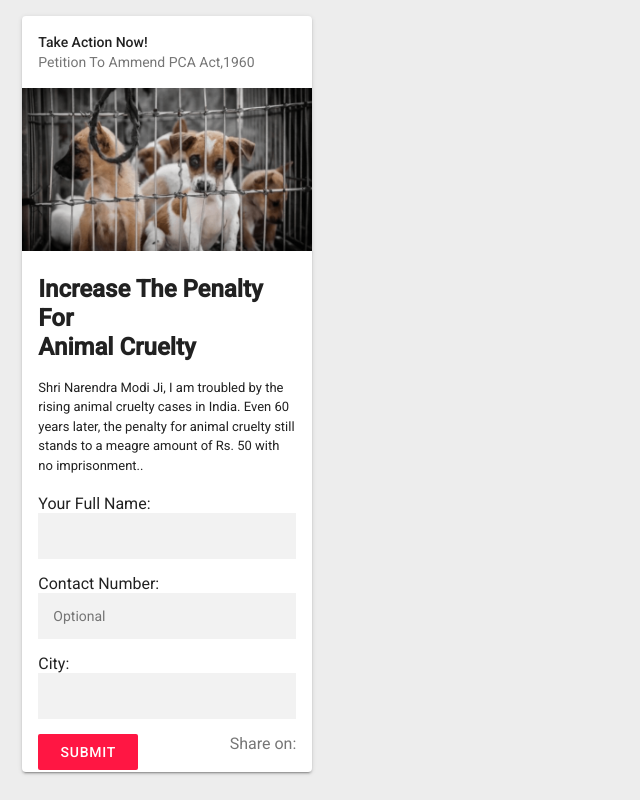
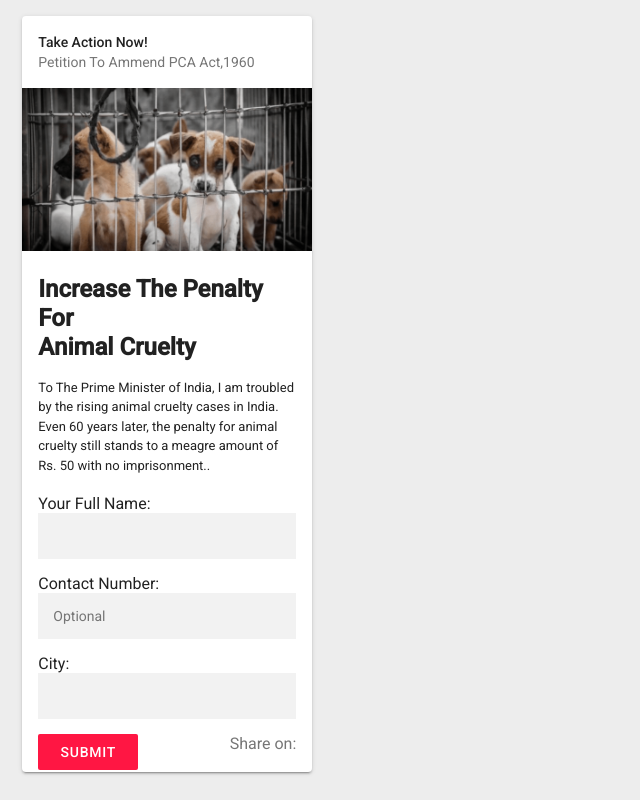
Before and after one commit to voiceofanimals/nomore50, a plain HTML site: page index.html in a window 1280 px wide. Shown: the whole page, without its empty margins (0-640 px from the left). Drawn offline with Linux system fonts and the light colour scheme; a script that the page names is missing.

Commit message:
Update index.html

```diff
--- a/index.html
+++ b/index.html
@@ -56,7 +56,7 @@ function sendemail()
         <div class="primary-text"><b>Increase The Penalty For <br>Animal Cruelty</b></div>
         <!-- <div class="secondary-text">Petition: To The administrator, Chandigarh UT</div> -->
       </div>
-      <div class="supporting-text">Shri Narendra Modi Ji, I am troubled by the rising animal cruelty cases in India. Even 60 years later, the penalty for animal cruelty still stands to a meagre amount of Rs. 50 with no imprisonment..</div>
+      <div class="supporting-text">To The Prime Minister of India, I am troubled by the rising animal cruelty cases in India. Even 60 years later, the penalty for animal cruelty still stands to a meagre amount of Rs. 50 with no imprisonment..</div>
      <!-- <div class="actions">
         <div class="action-buttons"> -->
 
```
